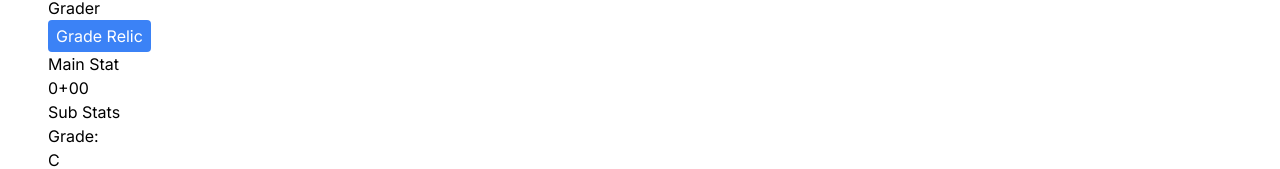
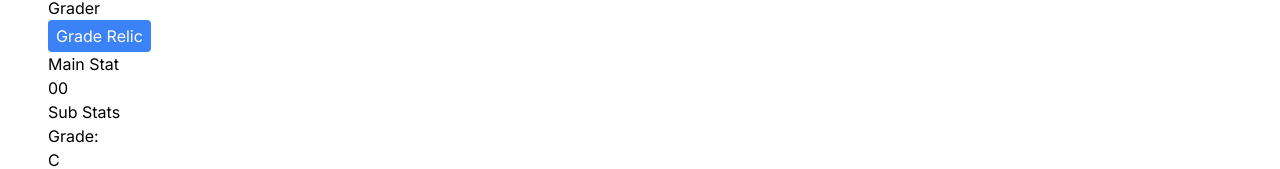
Before and after one commit to schang1146/hsr-relic-grader, a Next.js app: page / in a window 1280 px wide. Shown: the part 484-653 px from the top of the page. Built offline with nearby package versions, Linux system fonts and the light colour scheme.

Commit message:
WIP - relic stats

```diff
--- a/src/app/page.tsx
+++ b/src/app/page.tsx
@@ -4,11 +4,11 @@ import { useRef, useState } from 'react';
 
 import { RecognizeResult, createWorker } from 'tesseract.js';
 
-import { RelicStat, getRelicRarity } from './relics';
+import { RelicSubStat, getRelicRarity } from './relics';
 
 export default function Home() {
   const videoRef = useRef<HTMLVideoElement>(null);
-  const [relicStats, setRelicStats] = useState<RelicStat[]>([]);
+  const [relicStats, setRelicStats] = useState<RelicSubStat[]>([]);
 
   function getRelicRarityFromVideoFrame(): number {
     const canvas = document.createElement('canvas');
@@ -136,7 +136,6 @@ export default function Home() {
           <ul>
             <li>
               <span>{relicStats.length && relicStats[0].type}</span>
-              <span>+{relicStats.length && relicStats[0].timesIncreased}</span>
               <span>
                 {relicStats.length && relicStats[0].value}
                 {relicStats.length && relicStats[0].isPercent ? '%' : ''}
```
Also changed, not shown: src/app/relics.tsx (+7 -1 lines).
